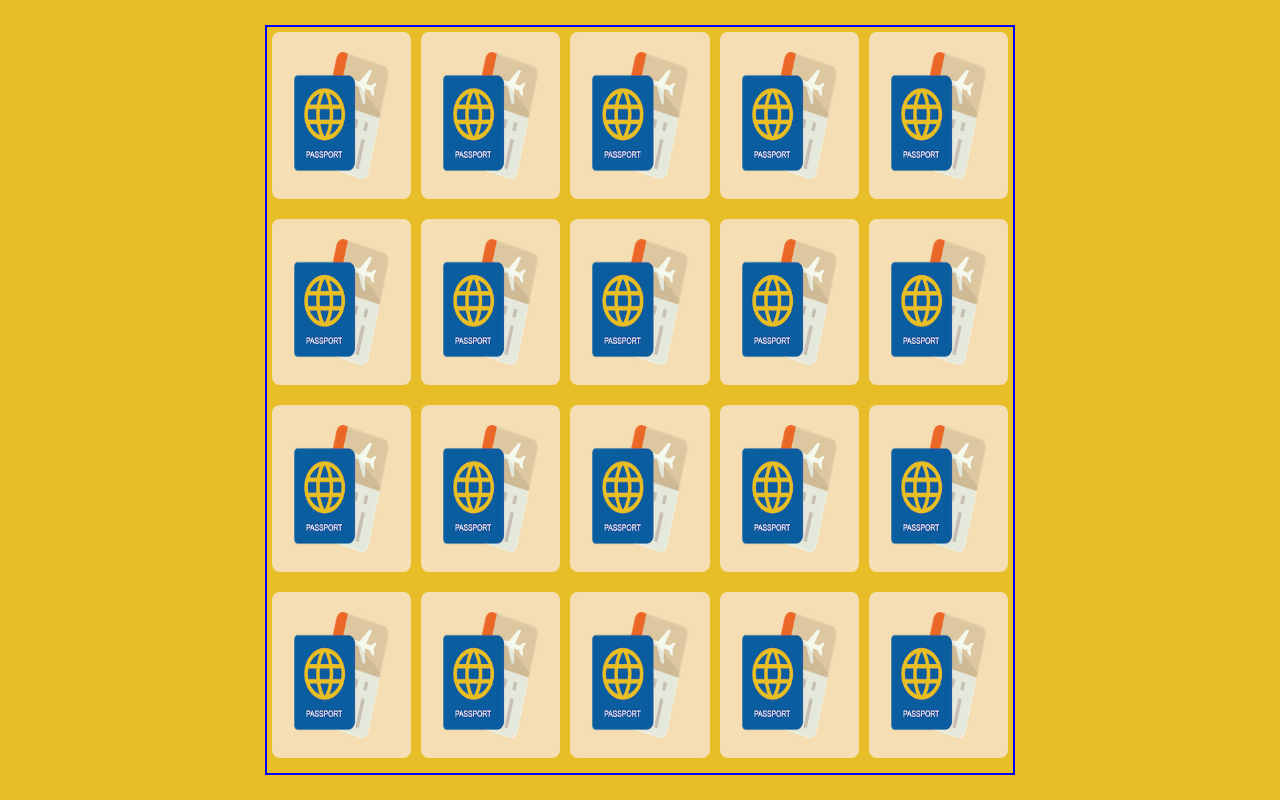
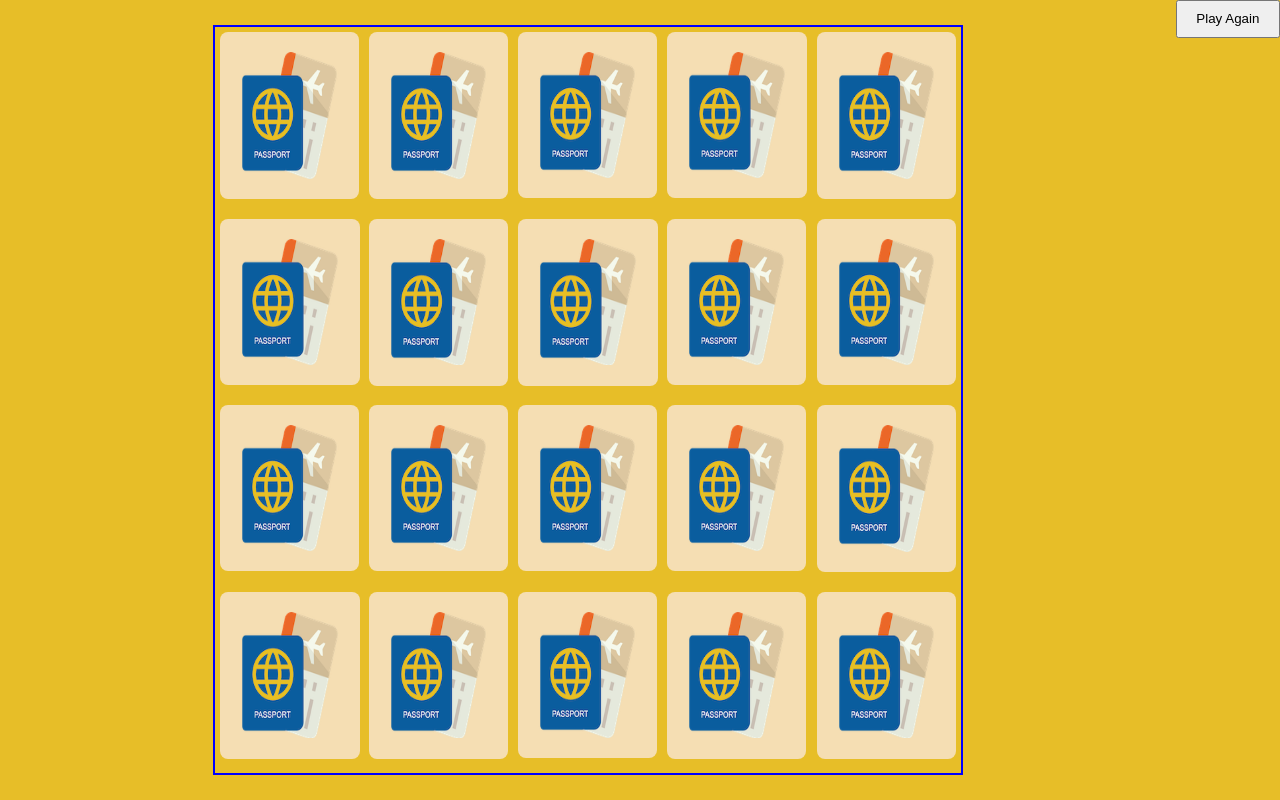
Before and after one commit to tawanahow/remember, a website: page index.html in a window 1280 px wide. Drawn offline with Linux system fonts and the light colour scheme.

Commit message:
add play again button

```diff
--- a/app.js
+++ b/app.js
@@ -51,12 +51,19 @@
   [firstPassport, secondPassport] = [null, null];
 }
 
-(function shufflePassports() {
+function shufflePassports() {
   passports.forEach((passport) => {
     const randomNumber = Math.floor(Math.random() * 20);
     passport.style.order = randomNumber;
   });
-})();
+}
+
+window.onload = function () {
+  setTimeout(function () {
+    shufflePassports();
+  }, 800);
+  console.log(shufflePassports);
+};
 
 passports.forEach((passport) =>
   passport.addEventListener('click', flipPassport)
--- a/index.html
+++ b/index.html
@@ -108,6 +108,11 @@
         <img class="back" src="src/images/passport.png" alt="passport cover" />
       </div>
     </div>
+    <div class="button">
+      <button class="reset-button" onClick="window.location.reload()">
+        Play Again
+      </button>
+    </div>
     <script src="app.js"></script>
   </body>
 </html>
--- a/src/css/style.css
+++ b/src/css/style.css
@@ -53,3 +53,13 @@
 .front {
   transform: rotateY(180deg);
 }
+
+.restart {
+  max-width: 50%;
+  margin: 1.5em auto;
+  text-align: center;
+}
+
+.reset-button {
+  padding: 0.7em 1.4em;
+}
```
